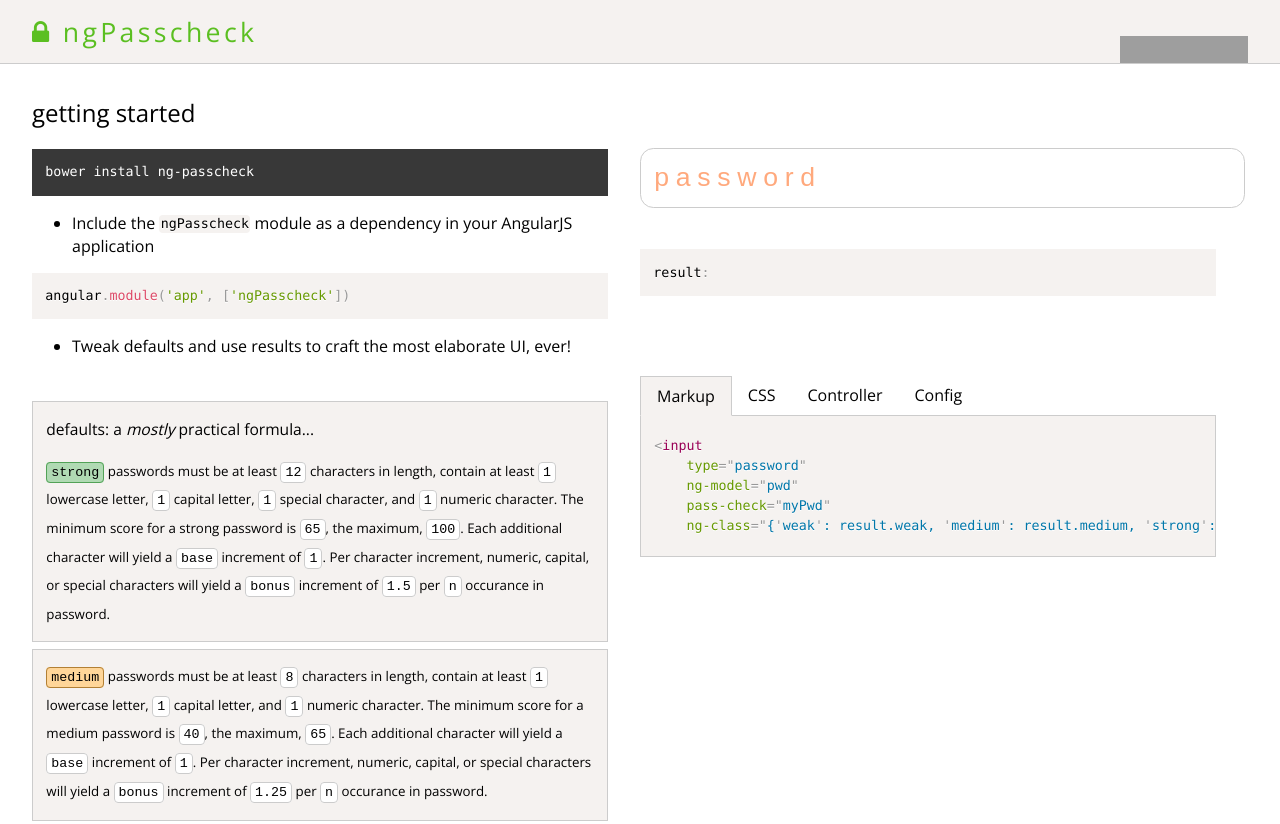
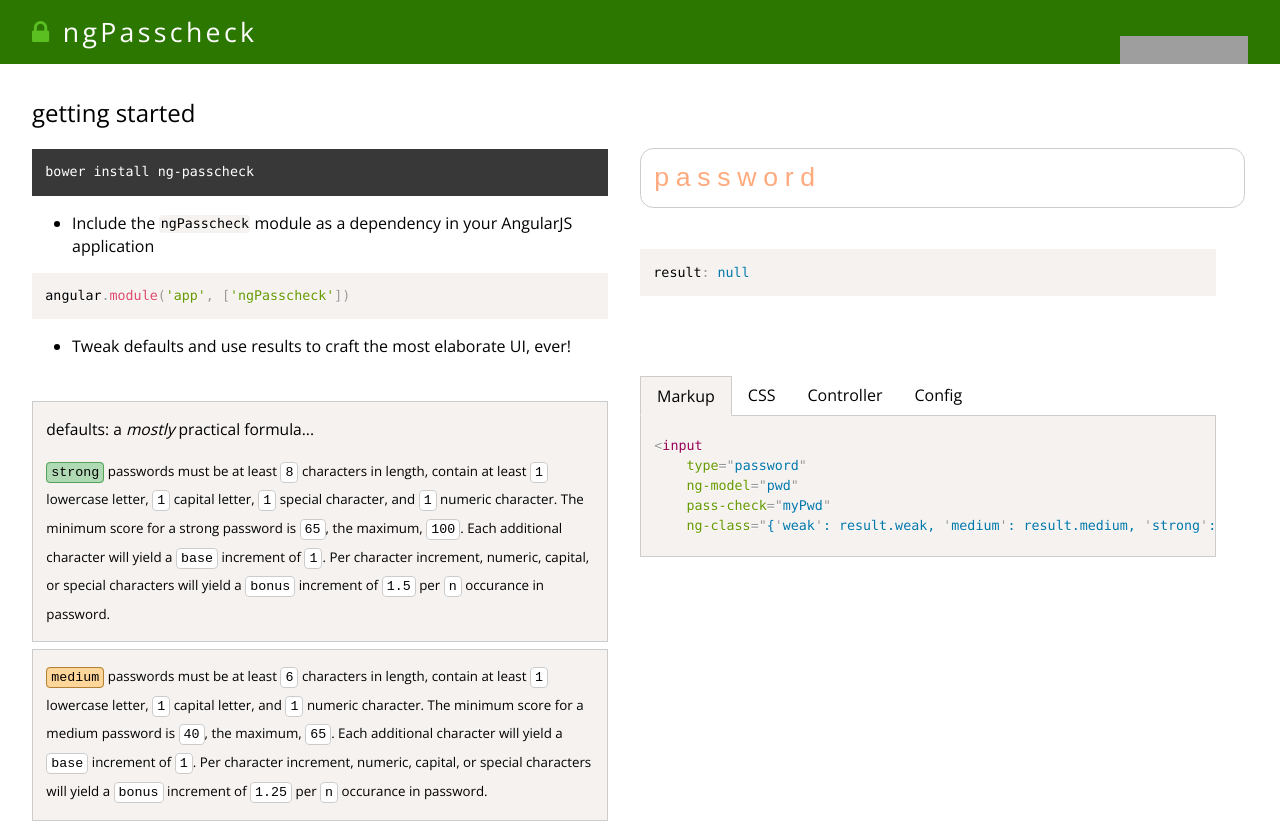
Before and after one commit to scniro/ng-passcheck, a website: page index.html in a window 1280 px wide. Shown: the top 824 px of the page. Drawn offline with nearby package versions, Linux system fonts and the light colour scheme; grey boxes are pictures that could not be loaded.

Commit message:
site cleanup

```diff
--- a/demo-site/sass/_index.scss
+++ b/demo-site/sass/_index.scss
@@ -8,15 +8,14 @@
     box-sizing: border-box;
     padding: 0.500em 2.000em;
     height: 4.000em;
-    background-color: $gray-lighter;
+    background-color: $accent-3;
     overflow: hidden;
-    border-bottom: solid 1px $gray-darker;
 
     h1 {
         display: inline;
         font-size: 20pt;
         letter-spacing: 0.125em;
-        color: $accent;
+        color: white;
         line-height: 180%;
 
 
--- a/index.html
+++ b/index.html
@@ -51,10 +51,10 @@
                 <ul>
                     <li>
                         <h3>defaults: a <span>mostly</span> practical formula...</h3>
-                        <code class="inline strong">strong</code> passwords must be at least <code class="inline">12</code> characters in length, contain at least <code class="inline">1</code> lowercase letter, <code class="inline">1</code> capital letter, <code class="inline">1</code> special character, and <code class="inline">1</code> numeric character. The minimum score for a strong password is <code class="inline">65</code>, the maximum, <code class="inline">100</code>. Each additional character will yield a <code class="inline">base</code> increment of <code class="inline">1</code>. Per character increment, numeric, capital, or special characters will yield a <code class="inline">bonus</code> increment of <code class="inline">1.5</code> per <code class="inline">n</code> occurance in password.
+                        <code class="inline strong">strong</code> passwords must be at least <code class="inline">8</code> characters in length, contain at least <code class="inline">1</code> lowercase letter, <code class="inline">1</code> capital letter, <code class="inline">1</code> special character, and <code class="inline">1</code> numeric character. The minimum score for a strong password is <code class="inline">65</code>, the maximum, <code class="inline">100</code>. Each additional character will yield a <code class="inline">base</code> increment of <code class="inline">1</code>. Per character increment, numeric, capital, or special characters will yield a <code class="inline">bonus</code> increment of <code class="inline">1.5</code> per <code class="inline">n</code> occurance in password.
                     </li>
 
-                    <li><code class="inline medium">medium</code> passwords must be at least <code class="inline">8</code> characters in length, contain at least <code class="inline">1</code> lowercase letter, <code class="inline">1</code> capital letter, and <code class="inline">1</code> numeric character. The minimum score for a medium password is <code class="inline">40</code>, the maximum, <code class="inline">65</code>. Each additional character will yield a <code class="inline">base</code> increment of <code class="inline">1</code>. Per character increment, numeric, capital, or special characters will yield a <code class="inline">bonus</code> increment of <code class="inline">1.25</code> per <code class="inline">n</code> occurance in password.</li>
+                    <li><code class="inline medium">medium</code> passwords must be at least <code class="inline">6</code> characters in length, contain at least <code class="inline">1</code> lowercase letter, <code class="inline">1</code> capital letter, and <code class="inline">1</code> numeric character. The minimum score for a medium password is <code class="inline">40</code>, the maximum, <code class="inline">65</code>. Each additional character will yield a <code class="inline">base</code> increment of <code class="inline">1</code>. Per character increment, numeric, capital, or special characters will yield a <code class="inline">bonus</code> increment of <code class="inline">1.25</code> per <code class="inline">n</code> occurance in password.</li>
 
                     <li><code class="inline weak">weak</code> passwords are any combination of characters, despite cryptologic strength, that do not meet strong or medium patterns. The maximum score for a weak password is the <code class="inline">min</code> value for a medium password. Each character will yield a <code class="inline">base</code> increment of <code class="inline">1</code>.</li>
 
@@ -78,6 +78,6 @@
 
     <script src="demo-site/js/app.js"></script>
     <script src="demo-site/lib/prism.js"></script>
-    <script src="ng-passcheck/src/ng-passcheck.js"></script>
+    <script src="ng-passcheck/dist/ng-passcheck.min.js"></script>
 </body>
 </html>
```
Also changed, not shown: demo-site/css/style.min.css.
